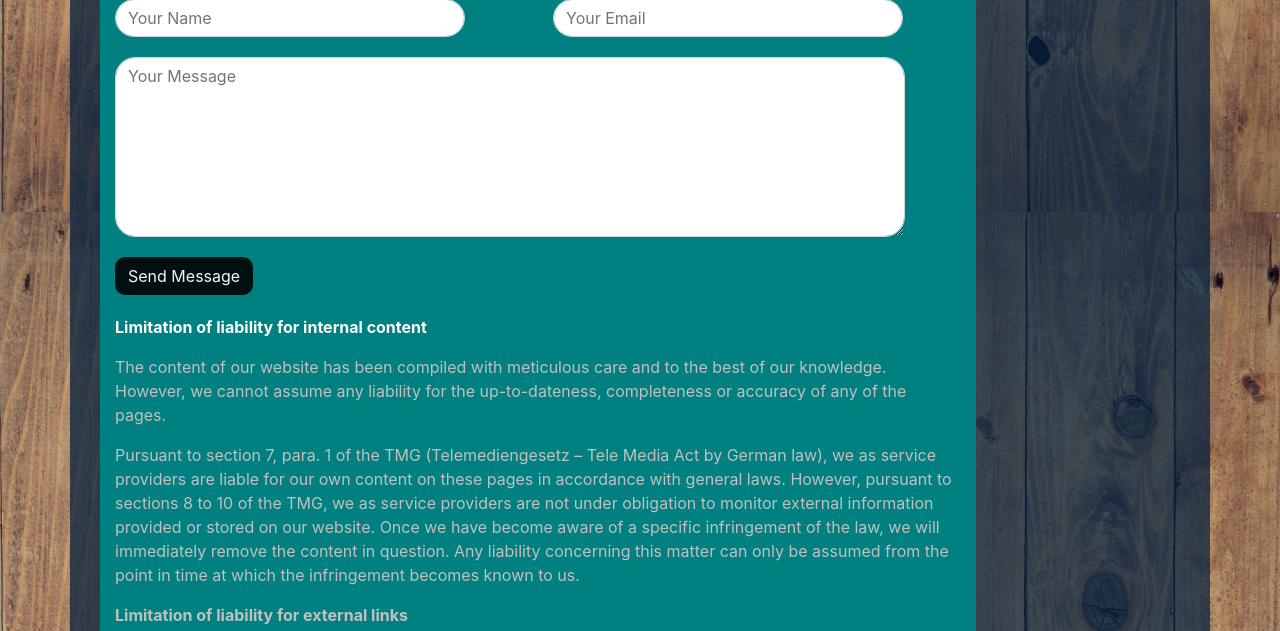
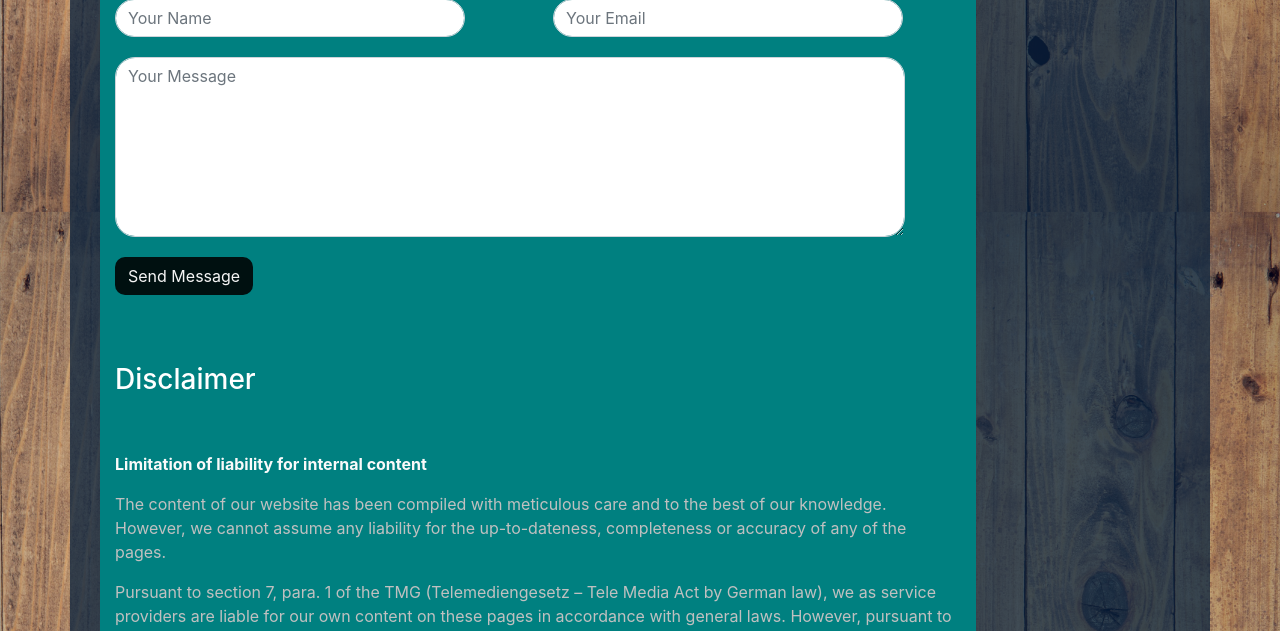
Before and after one commit to karoleoline/ISD_realproject, a Django app: page /contact/ in a window 1280 px wide. Shown: the part 640-1271 px from the top of the page. Run offline with Django 3.2, Linux system fonts and the light colour scheme; some libraries are stand-ins or nearby versions.

Commit message:
Update contact.html

```diff
--- a/myvenv/blog/templates/blog/contact.html
+++ b/myvenv/blog/templates/blog/contact.html
@@ -77,6 +77,11 @@
                 </div>
               </div>
             </form>
+            <br>
+            <br>
+            <h3 class="title">Disclaimer</h3>
+            <br>
+            <br>
             <strong>Limitation of liability for internal content</strong></p>
          <p>The content of our website has been compiled with meticulous care and to the best of our knowledge. However, we cannot assume any liability for the up-to-dateness, completeness or accuracy of any of the pages.</p>
          <p>Pursuant to section 7, para. 1 of the TMG (Telemediengesetz –  Tele Media Act by German law), we as service providers are liable for our own content on these pages in accordance with general laws. However, pursuant to sections 8 to 10 of the TMG, we as service providers are not under obligation to monitor external information provided or stored on our website. Once we have become aware of a specific infringement of the law, we will immediately remove the content in question. Any liability concerning this matter can only be assumed from the point in time at which the infringement becomes known to us.</p>
```
